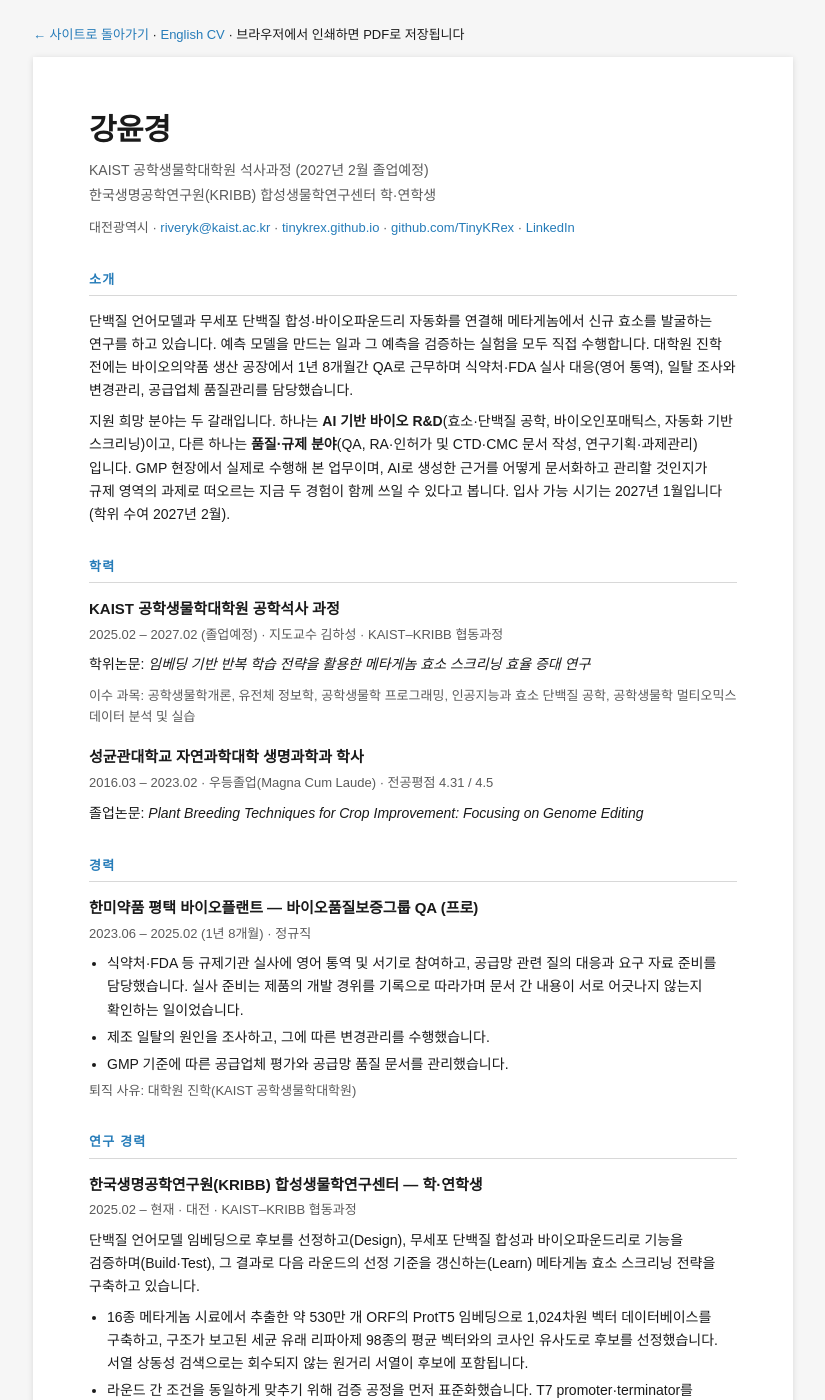
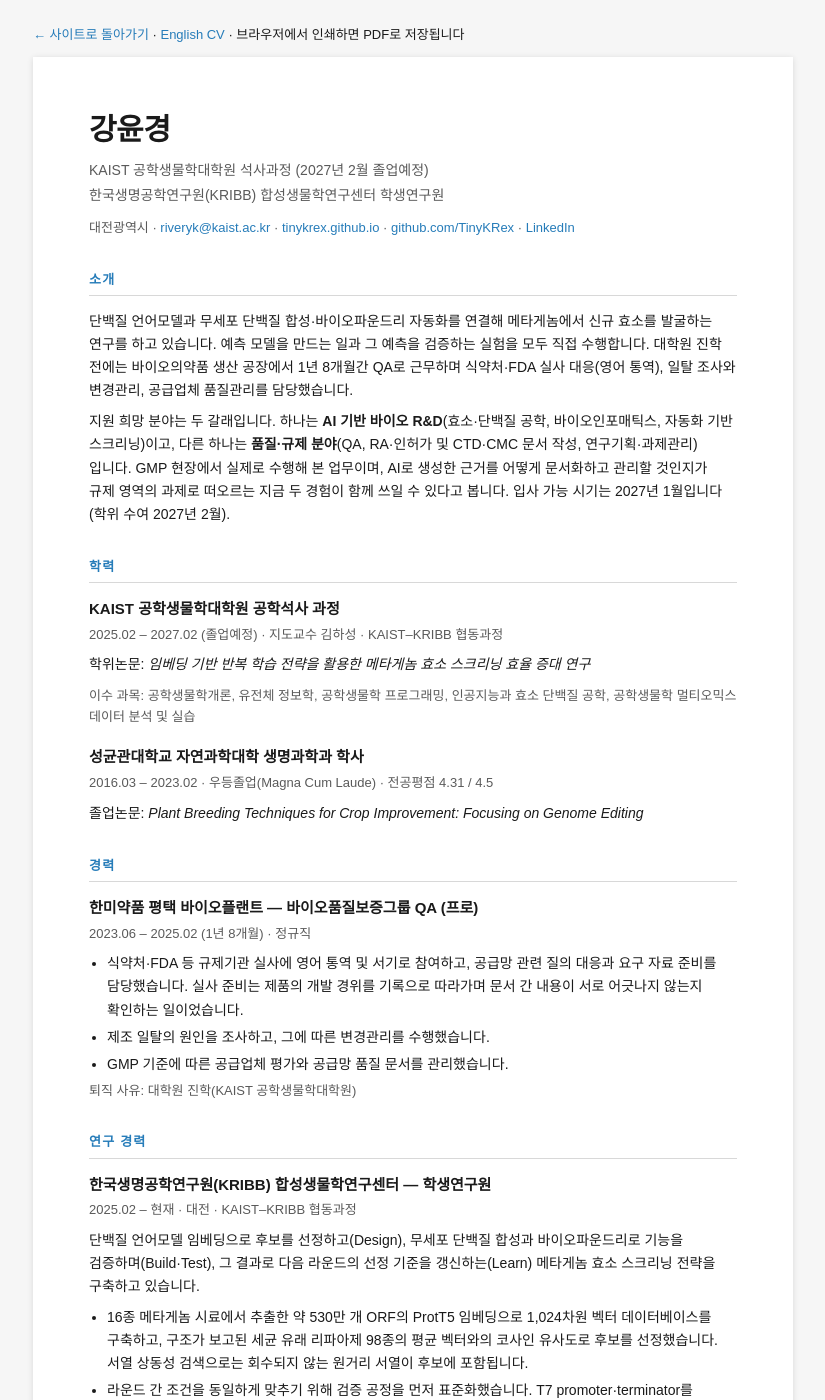
Before and after one commit to TinyKRex/tinykrex.github.io, a Jekyll site: the page built from cv-kr.html, in a window 1280 px wide and 1400 px high. Shown: the whole window, without its empty margins (227-1052 px from the left). Built offline with Jekyll 4.4.1, drawn with Linux system fonts in a browser that asks for light colours.

Commit message:
cv-kr: KRIBB 직함을 학생연구원으로 표기
Co-Authored-By: Claude Opus 5 <noreply@anthropic.com>

```diff
--- a/cv-kr.html
+++ b/cv-kr.html
@@ -73,7 +73,7 @@ permalink: /cv-kr.html
 
   <h1>강윤경</h1>
   <p class="title">KAIST 공학생물학대학원 석사과정 (2027년 2월 졸업예정)</p>
-  <p class="title">한국생명공학연구원(KRIBB) 합성생물학연구센터 학·연학생</p>
+  <p class="title">한국생명공학연구원(KRIBB) 합성생물학연구센터 학생연구원</p>
   <p class="contact">
     대전광역시 &middot;
     <a href="mailto:riveryk@kaist.ac.kr">riveryk@kaist.ac.kr</a> &middot;
@@ -123,7 +123,7 @@ permalink: /cv-kr.html
 
   <h2>연구 경력</h2>
   <div class="entry">
-    <h3>한국생명공학연구원(KRIBB) 합성생물학연구센터 &mdash; 학·연학생</h3>
+    <h3>한국생명공학연구원(KRIBB) 합성생물학연구센터 &mdash; 학생연구원</h3>
     <p class="meta">2025.02 &ndash; 현재 &middot; 대전 &middot; KAIST&ndash;KRIBB 협동과정</p>
     <p>단백질 언어모델 임베딩으로 후보를 선정하고(Design), 무세포 단백질 합성과 바이오파운드리로 기능을
     검증하며(Build·Test), 그 결과로 다음 라운드의 선정 기준을 갱신하는(Learn) 메타게놈 효소 스크리닝
```
